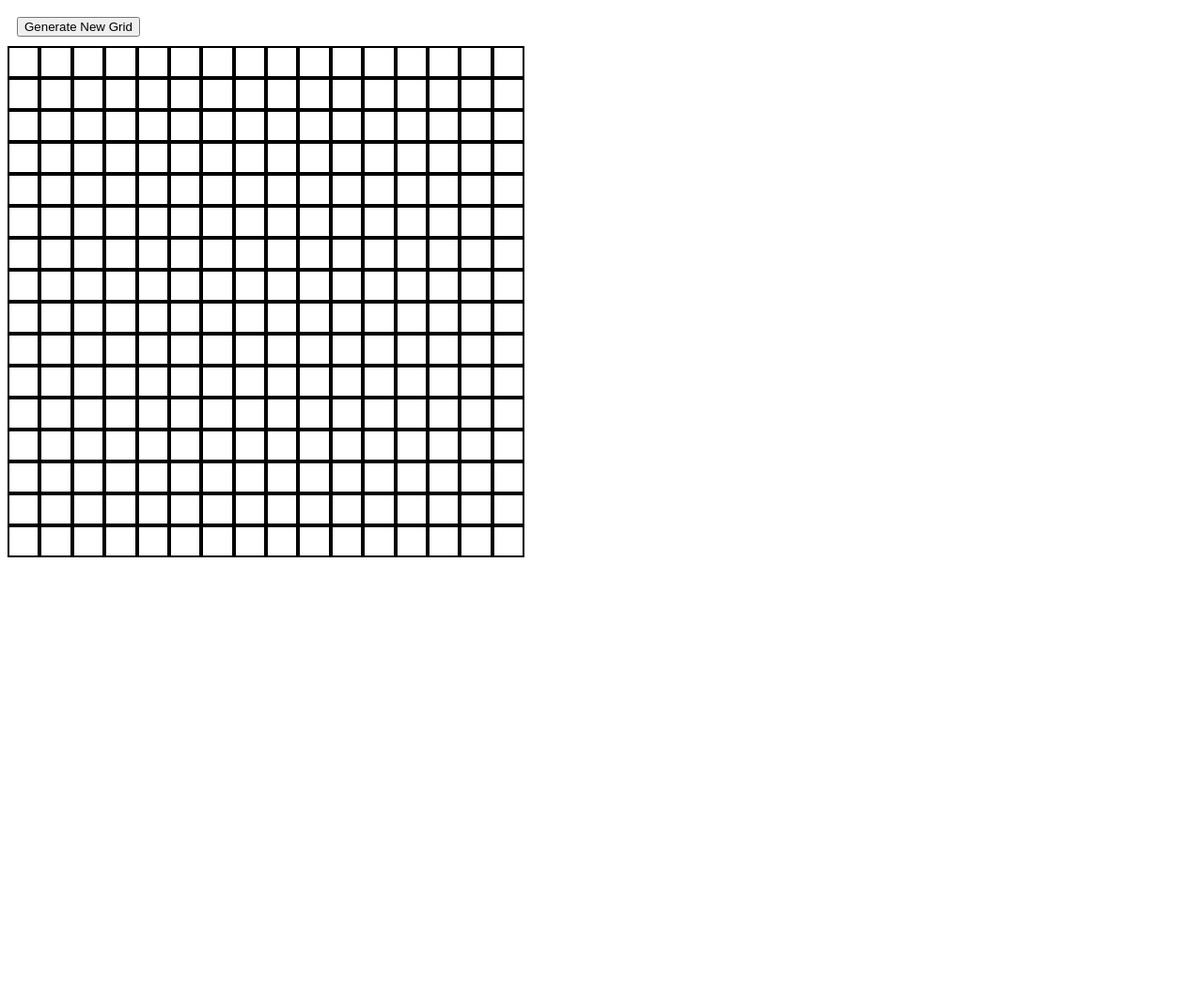
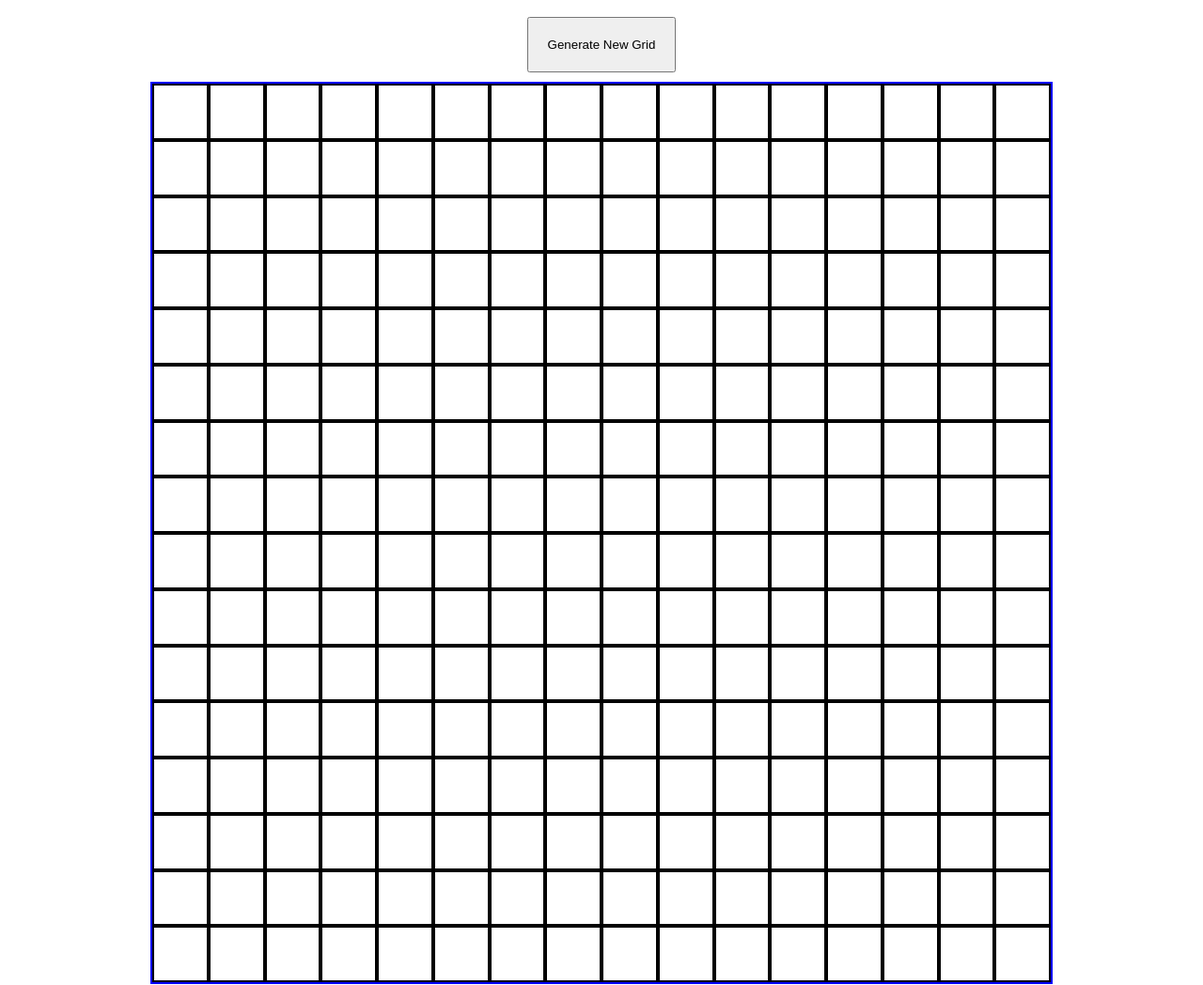
Before and after one commit to ChristianIsaacTran/Etch-a-Sketch-TOP, a plain HTML site: page index.html in a window 1280 px wide. Shown: the whole page at 94% size. Before the commit the page ends 800 px from the top, so only its background shows below. Drawn offline with Linux system fonts and the light colour scheme.

Commit message:
Changed the entire code to the intended solution
I misunderstood the assignment, but I changed
the code so that it will dynamically
calculate the grid cell size and remake the grid
inside of the unchanging flexbox container.
Also changed the body to have a flexbox
column direction so that we can display
everything in the middle.

```diff
--- a/java.js
+++ b/java.js
@@ -1,9 +1,12 @@
 const defaultSize = 16;
+let inputSize = 16;
 const body = document.querySelector("body");
 const container = document.querySelector("#container");
 const btnNewGrid = document.createElement("button");
+let newGridSize = container.clientWidth / inputSize;
 btnNewGrid.textContent = "Generate New Grid";
 btnNewGrid.style.margin = "10px";
+btnNewGrid.style.padding = "20px";
 
 btnNewGrid.addEventListener("click", createNewGrid);
 
@@ -14,10 +17,12 @@ function createGrid(size) {
         for (let j = 1; j <= size; j++) {
             const newDiv = document.createElement("div");
             newDiv.className = "grid";
-
             newDiv.addEventListener("mouseover", function () {
                 newDiv.style.backgroundColor = "grey";
             });
+
+            newDiv.style.width = `${newGridSize}px`;
+            newDiv.style.height = `${newGridSize}px`;
 
             container.appendChild(newDiv);
 
@@ -26,7 +31,7 @@ function createGrid(size) {
     console.log("GRID CREATED");
 }
 
-function removeGrid(inputSize) {
+function removeGrid() {
     const divList = document.querySelectorAll(".grid");
     divList.forEach(div => {
         container.removeChild(div);
@@ -34,10 +39,17 @@ function removeGrid(inputSize) {
 }
 
 function createNewGrid() {
-    let inputSize = prompt("Please enter in the square grid size: ", "16");
-    console.log(inputSize);
+    inputSize = prompt("Please enter in the square grid size: ", "16");
 
-    removeGrid(inputSize);
+    if(inputSize > 100 || inputSize < 1){
+        alert("Invalid size given.");
+        return;
+    }
+
+    //Uses the width of the flex container divided by the size given by the user to calculate grid cell size.
+    newGridSize = container.clientWidth / inputSize;
+
+    removeGrid();
     createGrid(inputSize);
 }
 
--- a/style.css
+++ b/style.css
@@ -5,15 +5,23 @@
 
 .grid {
     border: 2px solid black;
-    padding: 15px;
-    width: 10px;
-    height: 10px;
     flex: 1;
-
+    aspect-ratio: 1/1;
 }
 
 #container {
     display: flex;
+    border: 2px solid blue;
     flex-wrap: wrap;
-    width: 550px;
+    width: 960px;
+    height: 960px;
 }
+
+body {
+    display: flex;
+    flex-direction: column;
+    flex-wrap: wrap;
+    justify-content: center;
+    align-items: center;
+
+}
```
